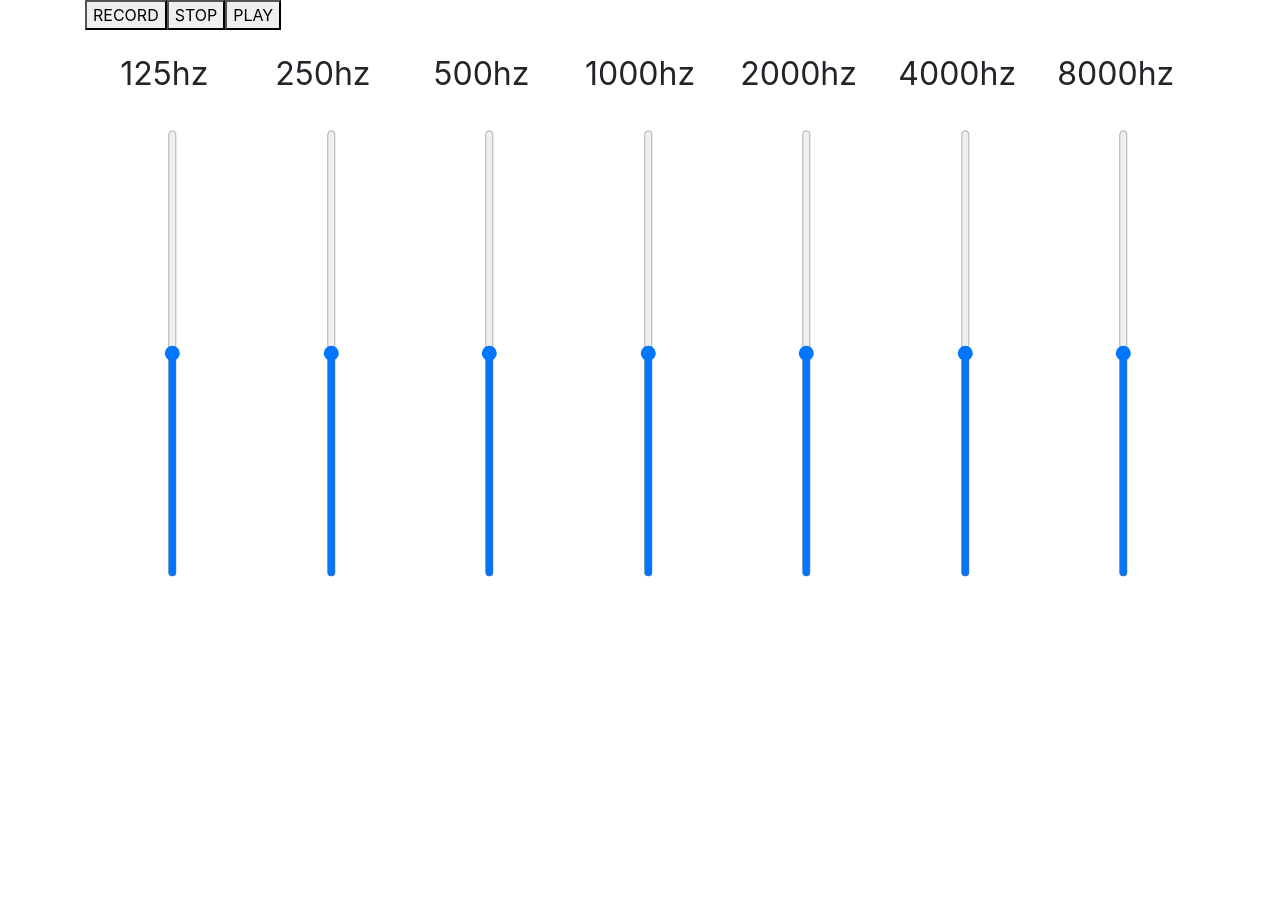
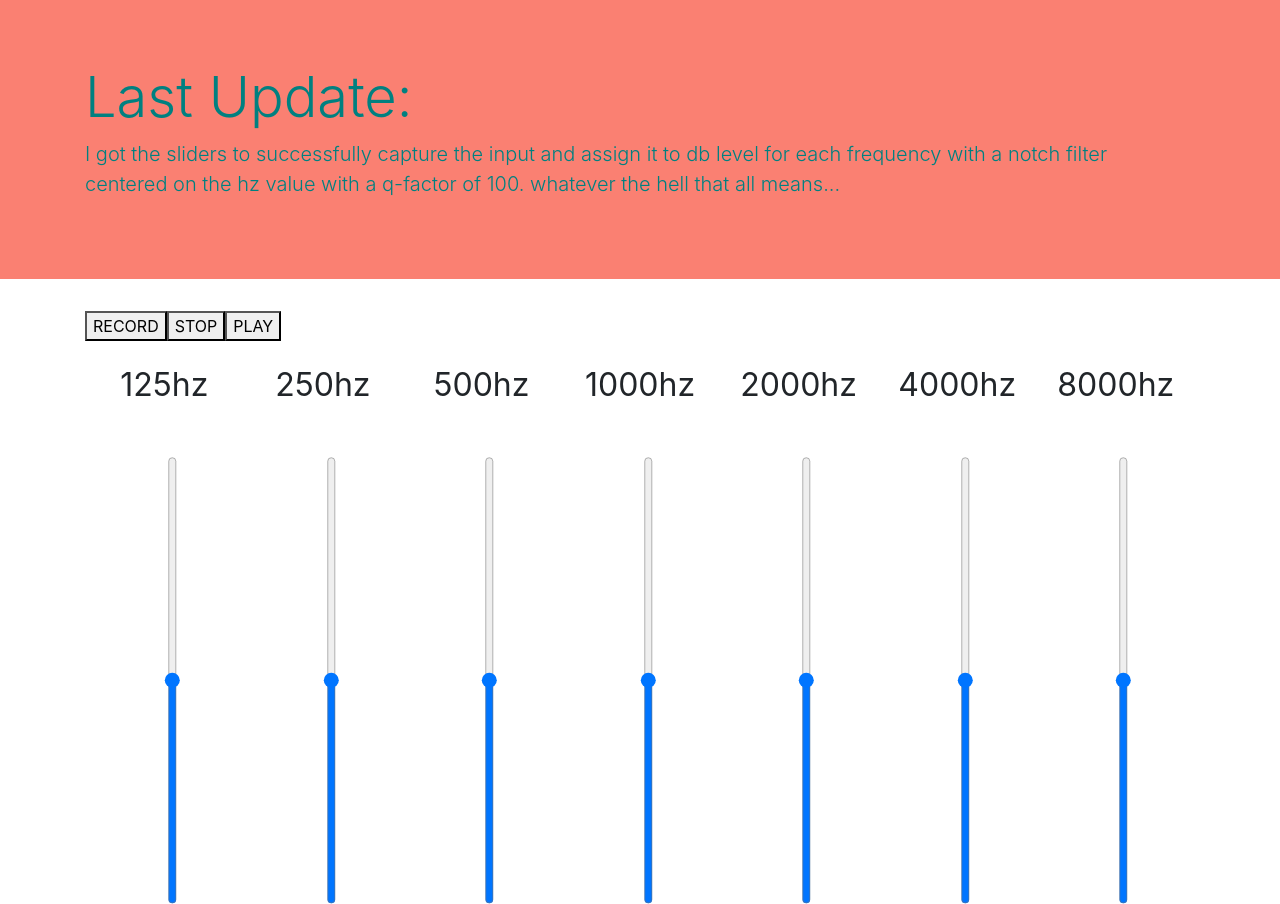
Before and after one commit to the-medium-place/audio-test, a plain HTML site: page index.html in a window 1280 px wide. Before the commit the page ends 800 px from the top, so only its background shows below. Drawn offline with nearby package versions, Linux system fonts and the light colour scheme.

Commit message:
slider value output successful

```diff
--- a/index.html
+++ b/index.html
@@ -12,6 +12,12 @@
 </head>
 
 <body>
+    <div class="jumbotron jumbotron-fluid update-space">
+        <div class="container">
+          <h1 class="display-4">Last Update:</h1>
+          <p class="lead">I got the sliders to successfully capture the input and assign it to db level for each frequency with a notch filter centered on the hz value with a q-factor of 100.  whatever the hell that all means...</p>
+        </div>
+      </div>
     <div class="container">
         <div class="row btn-box">
             <button id="record-btn">RECORD</button>
@@ -21,25 +27,32 @@
         <!-- <div class="spacer"></div> -->
         <div class="row text-center slider-labels">
             <div class="col hz-box">
-                <span class="hz">125hz</span>
+                <p class="hz">125hz</p>
+                <p class="hz125"></p>
             </div>
             <div class="col hz-box">
-                <span class="hz">250hz</span>
+                <p class="hz">250hz</p>
+                <p class="hz250"></p>
             </div>
             <div class="col hz-box">
-                <span class="hz">500hz</span>
+                <p class="hz">500hz</p>
+                <p class="hz500"></p>
             </div>
             <div class="col hz-box">
-                <span class="hz">1000hz</span>
+                <p class="hz">1000hz</p>
+                <p class="hz1000"></p>
             </div>
             <div class="col hz-box">
-                <span class="hz">2000hz</span>
+                <p class="hz">2000hz</p>
+                <p class="hz2000"></p>
             </div>
             <div class="col hz-box">
-                <span class="hz">4000hz</span>
+                <p class="hz">4000hz</p>
+                <p class="hz4000"></p>
             </div>
             <div class="col hz-box">
-                <span class="hz">8000hz</span>
+                <p class="hz">8000hz</p>
+                <p class="hz8000"></p>
             </div>
         </div>
         <!-- <div class="spacer"></div> -->
--- a/script.js
+++ b/script.js
@@ -2,8 +2,6 @@ const recBtn = $("#record-btn");
 const stopBtn = $("#stop-btn");
 const playBtn = $('#play-btn');
 const timer = $('#time-disp');
-// const slider = document.q.valueuerySelectorAll(".eq-slider");
-const output = $('#output');
 
 // EQ SLIDERS
 const hz125 = $("#hz125");
@@ -29,13 +27,13 @@ const eqValsObj = {
 // LISTEN FOR CHANGES TO SLIDERS AND LOG RESULTING VALUE
 const sliderWrapper = $('.slider-wrapper')
 
-console.log(eqValsObj['hz125'])
-
 sliderWrapper.on("input", "input[type='range']", event => {
 
     eqValsObj[event.target.id] = parseInt(event.target.value);
     console.log("hopefully updated value:\n","==================")
     console.log('object value: ',eqValsObj[event.target.id])
+
+    $('.'+event.target.id).text(event.target.value + 'db');
 
 })
 
@@ -58,8 +56,6 @@ recBtn.on('click', () => {
 
             // AUDIO IS CAPTURED IN MULTIPLE 'CHUNKS'
             mediaRecorder.addEventListener("dataavailable", event => {
-                // console.log(event)
-                // timer.textContent = event.timeStamp / 1000;
                 // PUSH ALL AUDIO CHUNKS TO SINGLE ARRAY
                 audioChunks.push(event.data)
             })
--- a/style.css
+++ b/style.css
@@ -20,6 +20,11 @@ input[type="range"] {
 
  }
 
+ .update-space {
+     background: salmon;
+     color: teal;
+ }
+
  .slider-box {
      transform: rotate(270deg);
      width: 14.28%;
```
